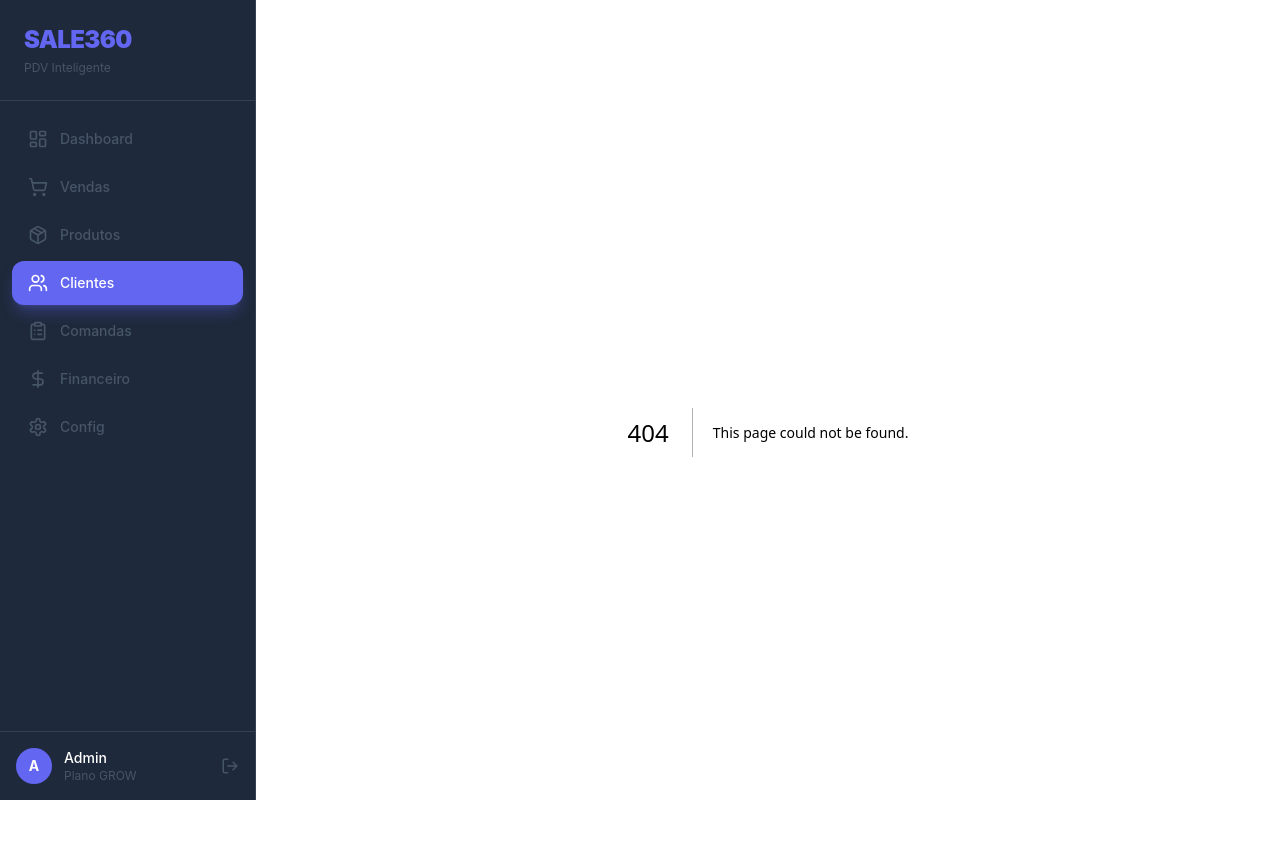
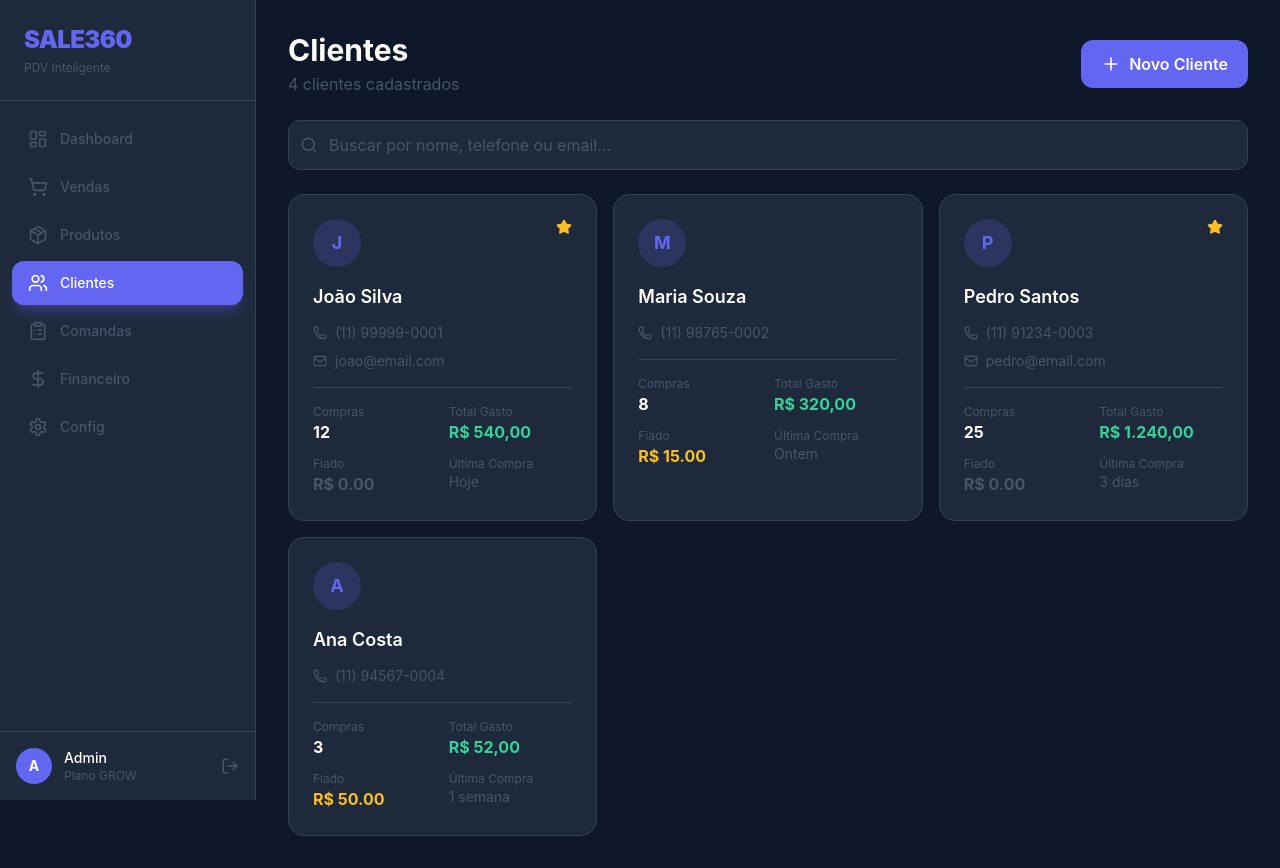
Before and after one commit to philipecordeiroprc-rgb/Sale360, a Next.js app in the folder apps/web/: page /customers in a window 1280 px wide. Before the commit this address had no page. Built offline with nearby package versions, Linux system fonts and the light colour scheme.

Commit message:
auto: update page.tsx

```diff
--- /dev/null
+++ b/apps/web/src/app/customers/page.tsx
@@ -0,0 +1,103 @@
+'use client';
+
+import { useState } from 'react';
+import { Search, Plus, Phone, Mail, Star } from 'lucide-react';
+
+const customers = [
+  { id: '1', name: 'João Silva', phone: '(11) 99999-0001', email: 'joao@email.com', purchases: 12, totalSpent: 'R$ 540,00', creditBalance: 0, lastPurchase: 'Hoje' },
+  { id: '2', name: 'Maria Souza', phone: '(11) 98765-0002', email: '', purchases: 8, totalSpent: 'R$ 320,00', creditBalance: 15.00, lastPurchase: 'Ontem' },
+  { id: '3', name: 'Pedro Santos', phone: '(11) 91234-0003', email: 'pedro@email.com', purchases: 25, totalSpent: 'R$ 1.240,00', creditBalance: 0, lastPurchase: '3 dias' },
+  { id: '4', name: 'Ana Costa', phone: '(11) 94567-0004', email: '', purchases: 3, totalSpent: 'R$ 52,00', creditBalance: 50.00, lastPurchase: '1 semana' },
+];
+
+export default function CustomersPage() {
+  const [search, setSearch] = useState('');
+
+  const filtered = customers.filter((c) => {
+    if (!search) return true;
+    return c.name.toLowerCase().includes(search.toLowerCase()) ||
+           c.phone.includes(search) ||
+           c.email.toLowerCase().includes(search.toLowerCase());
+  });
+
+  return (
+    <div className="space-y-6 animate-slide-up">
+      <div className="flex items-center justify-between">
+        <div>
+          <h2 className="text-3xl font-bold text-white">Clientes</h2>
+          <p className="text-dark-600 mt-1">{customers.length} clientes cadastrados</p>
+        </div>
+        <button className="flex items-center gap-2 bg-accent hover:bg-accent-light text-white px-5 py-3 rounded-xl font-semibold transition-colors">
+          <Plus size={20} />
+          Novo Cliente
+        </button>
+      </div>
+
+      {/* Search */}
+      <div className="relative">
+        <Search size={18} className="absolute left-3 top-1/2 -translate-y-1/2 text-dark-600" />
+        <input
+          type="text"
+          placeholder="Buscar por nome, telefone ou email..."
+          value={search}
+          onChange={(e) => setSearch(e.target.value)}
+          className="w-full bg-dark-800 border border-dark-700 rounded-xl pl-10 pr-4 py-3 text-white placeholder-dark-600 focus:outline-none focus:border-accent transition-colors"
+        />
+      </div>
+
+      {/* Customer Cards */}
+      <div className="grid grid-cols-1 md:grid-cols-2 lg:grid-cols-3 gap-4">
+        {filtered.map((customer) => (
+          <div key={customer.id} className="bg-dark-800 border border-dark-700 rounded-2xl p-6 hover:border-dark-600 transition-all">
+            <div className="flex items-start justify-between mb-4">
+              <div className="w-12 h-12 rounded-full bg-accent/20 flex items-center justify-center">
+                <span className="text-lg font-bold text-accent">
+                  {customer.name.charAt(0)}
+                </span>
+              </div>
+              {customer.purchases > 10 && (
+                <Star size={16} className="text-warning" fill="#FBBF24" />
+              )}
+            </div>
+
+            <h3 className="text-white font-semibold text-lg mb-3">{customer.name}</h3>
+
+            <div className="space-y-2 mb-4">
+              <div className="flex items-center gap-2 text-dark-600 text-sm">
+                <Phone size={14} />
+                <span>{customer.phone}</span>
+              </div>
+              {customer.email && (
+                <div className="flex items-center gap-2 text-dark-600 text-sm">
+                  <Mail size={14} />
+                  <span>{customer.email}</span>
+                </div>
+              )}
+            </div>
+
+            <div className="grid grid-cols-2 gap-3 pt-4 border-t border-dark-700">
+              <div>
+                <p className="text-xs text-dark-600">Compras</p>
+                <p className="text-white font-bold">{customer.purchases}</p>
+              </div>
+              <div>
+                <p className="text-xs text-dark-600">Total Gasto</p>
+                <p className="text-success font-bold">{customer.totalSpent}</p>
+              </div>
+              <div>
+                <p className="text-xs text-dark-600">Fiado</p>
+                <p className={`font-bold ${customer.creditBalance > 0 ? 'text-warning' : 'text-dark-600'}`}>
+                  R$ {customer.creditBalance.toFixed(2)}
+                </p>
+              </div>
+              <div>
+                <p className="text-xs text-dark-600">Última Compra</p>
+                <p className="text-dark-600 text-sm">{customer.lastPurchase}</p>
+              </div>
+            </div>
+          </div>
+        ))}
+      </div>
+    </div>
+  );
+}
```
